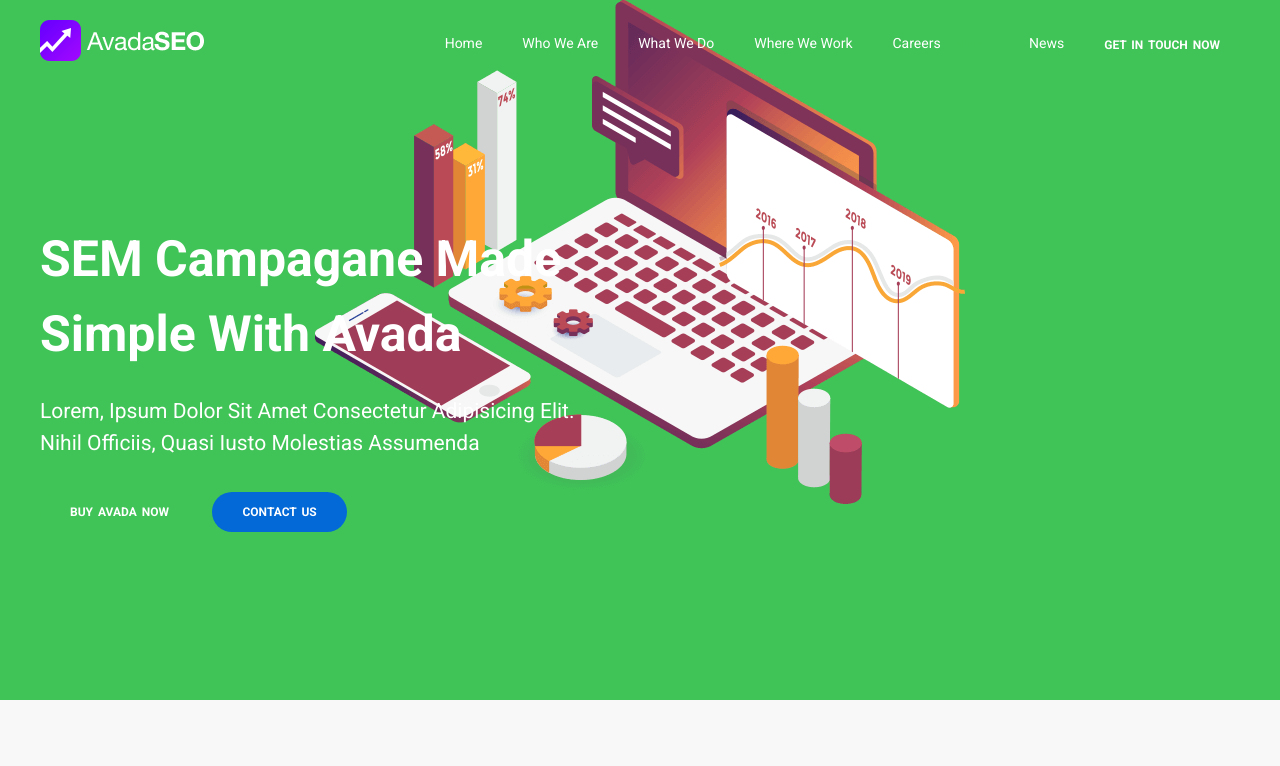
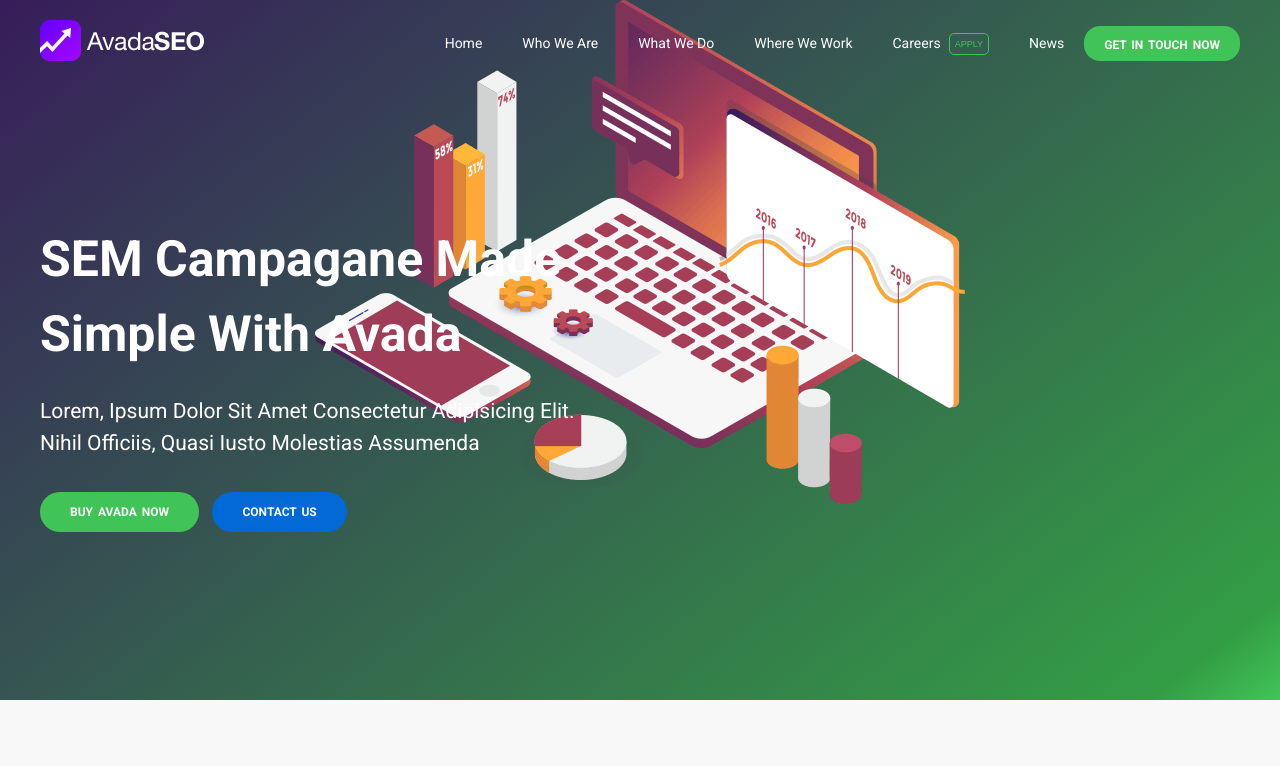
Before and after one commit to GabrieleCorti/proj-html-vuejs, a website: page index.html in a window 1280 px wide. Shown: the top 766 px of the page. Drawn offline with nearby package versions, Linux system fonts and the light colour scheme.

Commit message:
gradient fatto
to do: rendere dinamico lo slider

```diff
--- a/src/partial/_header.scss
+++ b/src/partial/_header.scss
@@ -15,7 +15,8 @@
         left: 0;
         right: 0;
         z-index: -1;
-        background-color: $primaryColor;
+        background: rgb(55,29,90);
+background: linear-gradient(142deg, rgba(55,29,90,1) 0%, rgba(51,157,69,1) 94%, $primaryColor 100%);
     }
     a {
         color: white;
```
Also changed, not shown: dist/app.css.
